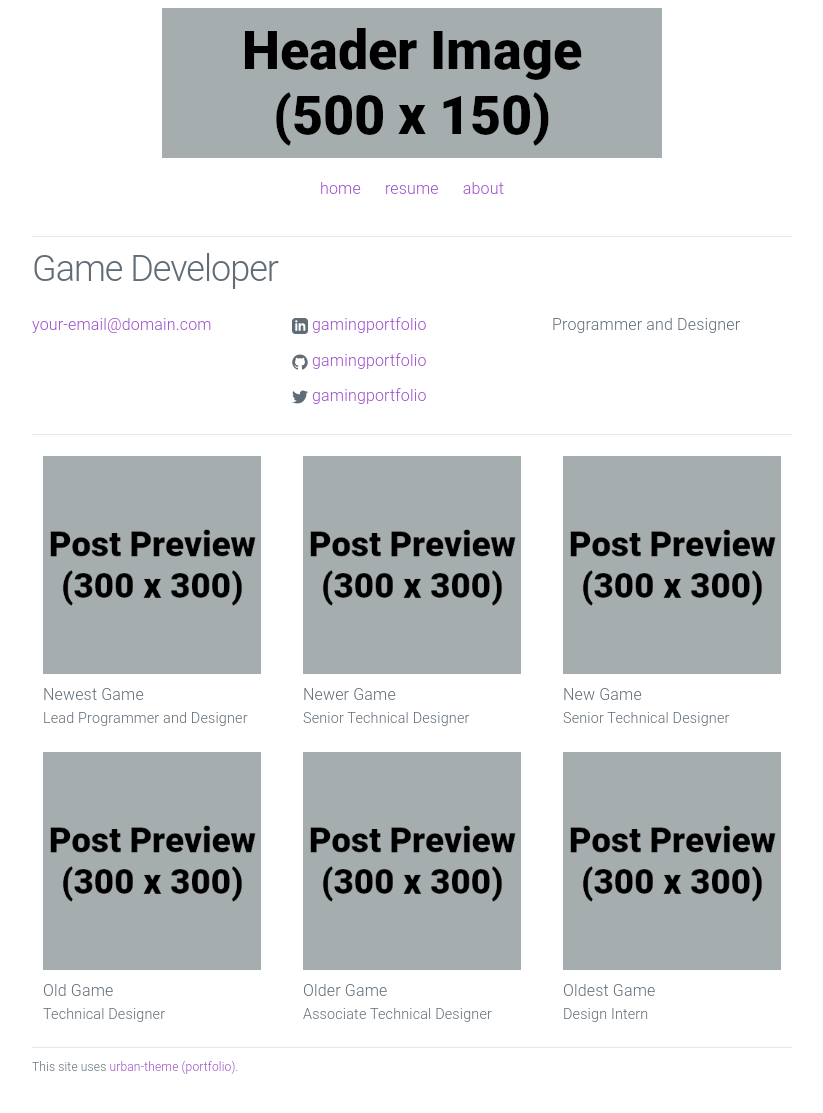
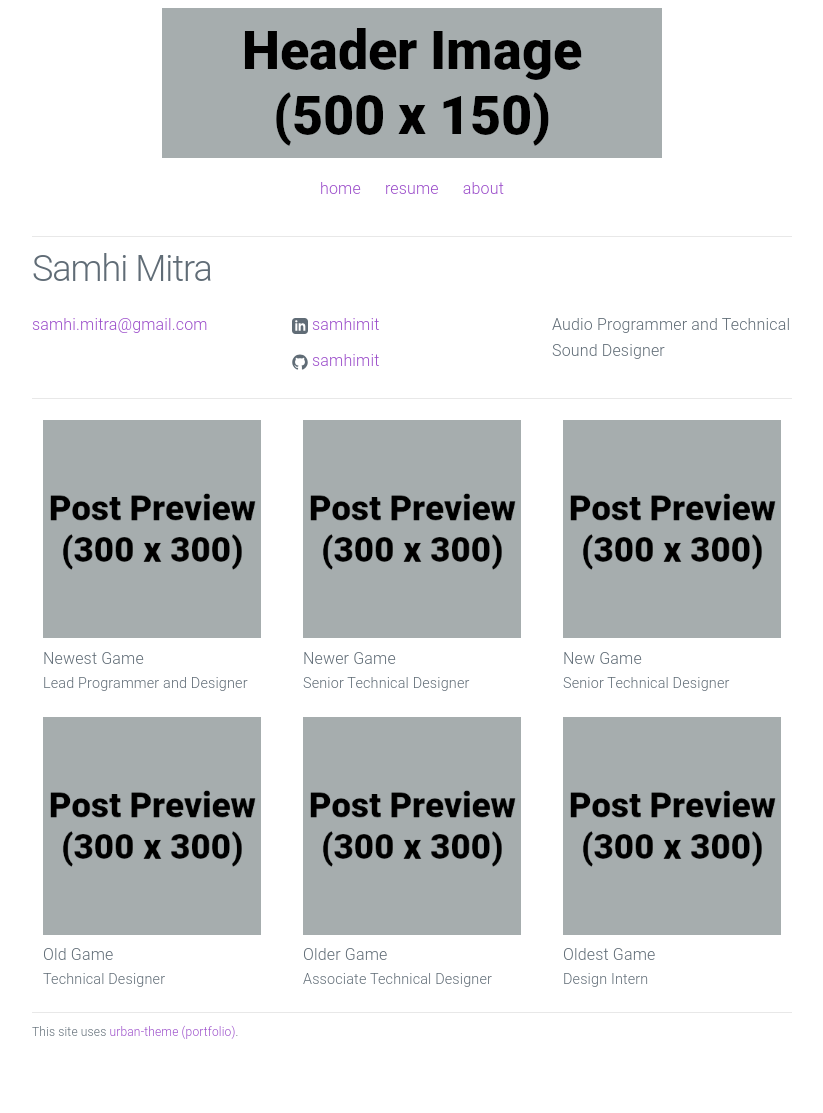
Before and after one commit to samhimit/samhimit.github.io, a Jekyll site: the page built from index.html, in a window 1280 px wide. Shown: the whole page, without its empty margins (228-1051 px from the left). Built offline with Jekyll 4.4.1, drawn with Linux system fonts in a browser that asks for light colours; after the commit the page ends 1077 px from its top, so only the background shows below that.

Commit message:
Update _config.yml

```diff
--- a/_config.yml
+++ b/_config.yml
@@ -1,12 +1,11 @@
 # Site settings
-title: Game Developer
-email: your-email@domain.com
+title: Samhi Mitra
+email: samhi.mitra@gmail.com
 description: > # keep this and put description below
-  Programmer and Designer
-url: "https://yourdomain.com" # the base hostname & protocol for your site
-linkedin_url: "https://www.linkedin.com/in/gamingportfolio"
-github_username: gamingportfolio
-twitter_username: gamingportfolio
+  Audio Programmer and Technical Sound Designer
+url: "https://samhimitra.com" # the base hostname & protocol for your site
+linkedin_url: "https://www.linkedin.com/in/samhimit"
+github_username: samhimit
 footer_text: "This site uses <a href='https://github.com/gamingportfolio/urban-theme-portfolio'>urban-theme (portfolio)</a>."
 
 # Build settings
```
